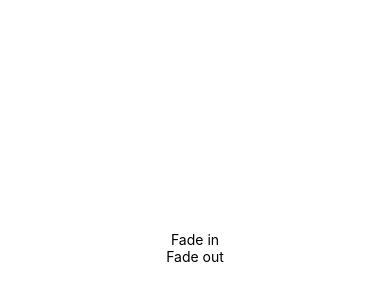
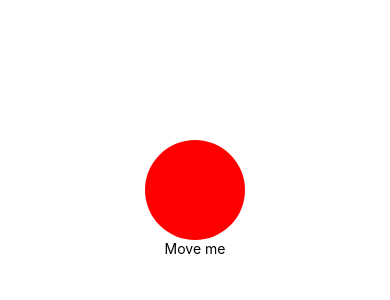
Before and after one commit to muneneevans/rnlearning, a React Native app: screen / in a window 390 px wide. Shown: the part 224-524 px from the top of the page. Built offline with nearby package versions, Linux system fonts and the light colour scheme.

Commit message:
Add transform animation

```diff
--- a/App.tsx
+++ b/App.tsx
@@ -17,18 +17,10 @@ const App = () => {
   // 60 frames per second
   const leftValue = useState(new Animated.Value(0))[0];
 
-  const opacity = useState(new Animated.Value(0))[0];
-  function fadeInBall() {
-    Animated.timing(opacity, {
-      toValue: 1,
-      duration: 1000,
-      useNativeDriver: true,
-    }).start();
-  }
-  function fadeOutBall() {
-    Animated.timing(opacity, {
-      toValue: 0,
-      duration: 1000,
+  function moveBall() {
+    Animated.timing(leftValue, {
+      toValue: 500,
+      duration: 5000,
       useNativeDriver: true,
     }).start();
   }
@@ -44,16 +36,12 @@ const App = () => {
               borderRadius: 100 / 2,
               transform: [{translateX: leftValue}],
               backgroundColor: 'red',
-              opacity,
             },
           ]}
         />
       </View>
-      <TouchableOpacity onPress={fadeInBall}>
-        <Text>Fade in</Text>
-      </TouchableOpacity>
-      <TouchableOpacity onPress={fadeOutBall}>
-        <Text>Fade out</Text>
+      <TouchableOpacity onPress={moveBall}>
+        <Text>Move me</Text>
       </TouchableOpacity>
     </View>
   );
```
